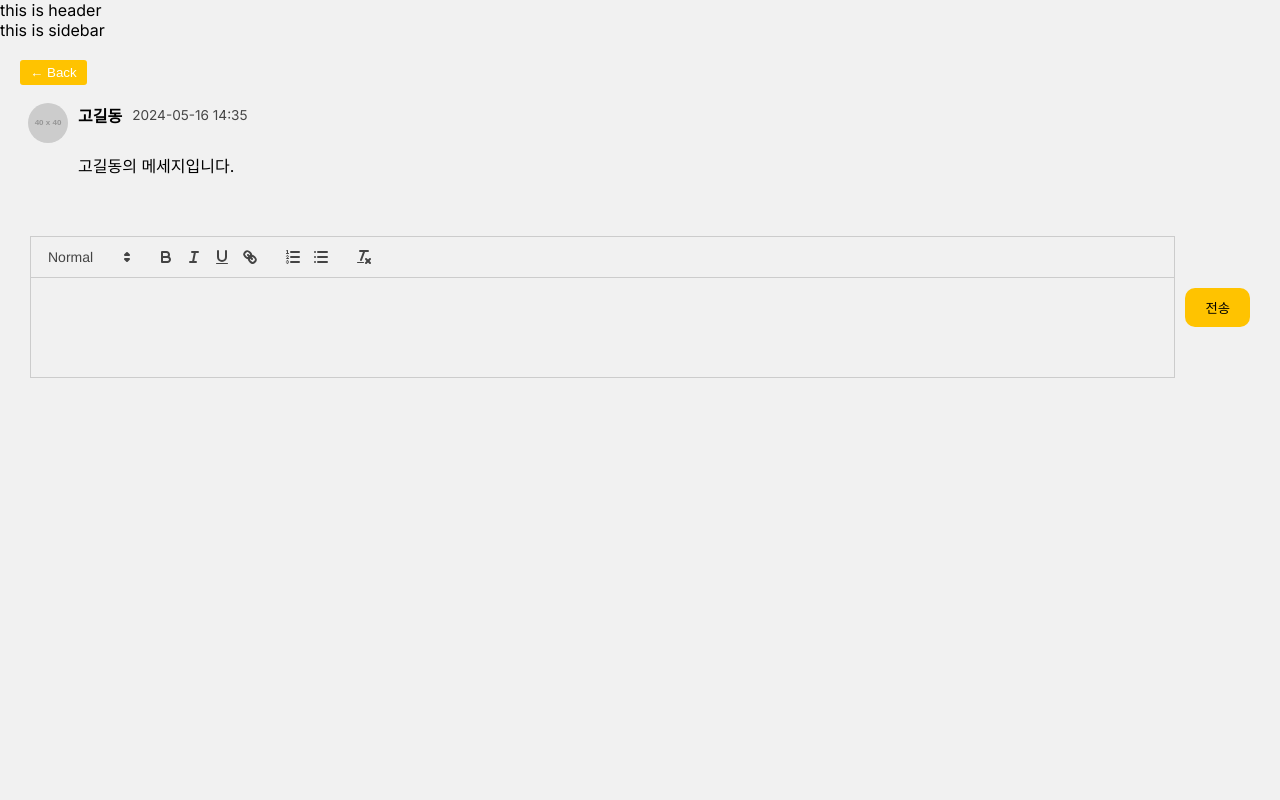
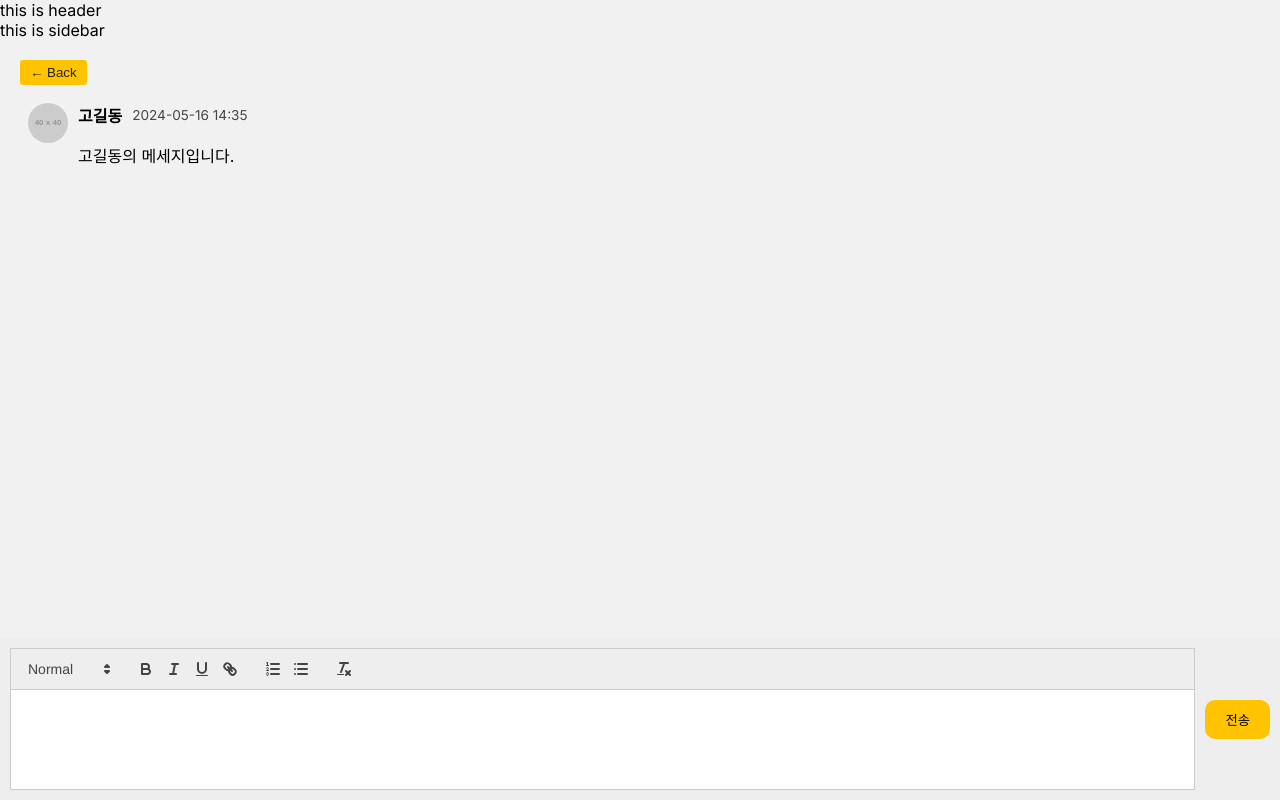
Before and after one commit to kimsudang/passion-mansour-teambeam-frontend, a Next.js app in the folder teambeam/: page /teamPage/teamChatting in a window 1280 px wide. Both pictures are taken after a click on the element "댓글 달기". Built offline with nearby package versions, Linux system fonts and the light colour scheme.

Commit message:
Design: 채팅창 css 수정 #2
messageInput 창 하단 고정

```diff
--- a/teambeam/app/teamPage/teamChatting/styles/main.scss
+++ b/teambeam/app/teamPage/teamChatting/styles/main.scss
@@ -1,5 +1,4 @@
-body,
-html {
+body, html {
   height: 100%;
   margin: 0;
   background-color: #f1f1f1;
@@ -11,19 +10,6 @@ html {
   height: 100vh;
 }
 
-// .header {
-//   background: #333;
-//   color: #fff;
-//   padding: 20px;
-//   text-align: center;
-// }
-
-// .sidebar {
-//   width: 200px;
-//   background: #f4f4f4;
-//   padding: 20px;
-// }
-
 .mainContent {
   display: flex;
   flex: 1;
@@ -33,7 +19,9 @@ html {
   height: 100%;
   flex: 1;
   padding: 20px;
-  // overflow-y: auto;
+  padding-bottom: 80px; /* messageInput의 높이만큼 패딩 추가 */
+  overflow-y: auto;
+  position: relative;
 }
 
 .commentsView {
@@ -46,7 +34,7 @@ html {
   margin-bottom: 10px;
   padding: 5px 10px;
   background-color: #ffc300;
-  color: white;
+  color: #242424;
   border: none;
   border-radius: 3px;
   cursor: pointer;
@@ -56,15 +44,23 @@ html {
   display: flex;
   align-items: center;
   padding: 10px;
+  background-color: #eee;
+  position: fixed;
+  bottom: 0;
+  left: 0;
+  width: 100%;
+  box-sizing: border-box;
 
   .quillEditor {
     flex: 1;
     .ql-container {
       height: auto;
       min-height: 100px;
+      background-color: #FFFFFF;
     }
   }
 }
+
 .submitButton {
   margin-left: 10px;
   background-color: #ffc300;
@@ -74,8 +70,7 @@ html {
   padding: 10px 20px;
 }
 
-.messageThread,
-.chatArea {
+.messageThread, .chatArea {
   margin-bottom: 15px;
 
   .message {
@@ -102,7 +97,7 @@ html {
     display: flex;
     justify-content: space-between;
     align-items: center;
-    margin-bottom: 5px;
+    // margin-bottom: 5px;
   }
 
   .username {
@@ -115,9 +110,9 @@ html {
     color: #464646;
   }
 
-  .messageText {
-    margin-top: 5px;
-  }
+  // .messageText {
+  //   margin-top: 5px;
+  // }
 
   .replyButton {
     margin-top: 10px;
@@ -155,12 +150,11 @@ html {
       display: flex;
       justify-content: space-between;
       align-items: center;
-      margin-bottom: 5px;
+      // margin-bottom: 5px;
     }
 
-    .commentText {
-      margin-top: 5px;
-    }
+    // .commentText {
+    //   margin-top: 5px;
+    // }
   }
-
 }
```
